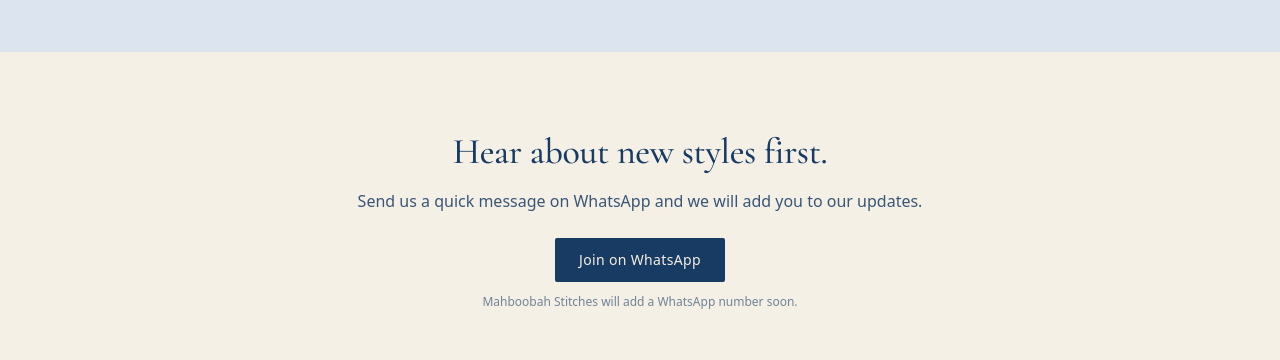
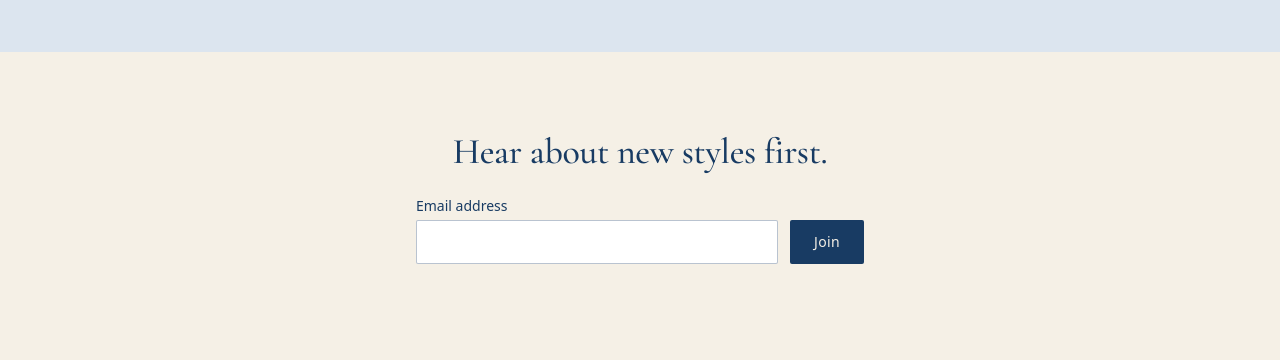
Before and after one commit to mahboobah1/mahboobahstitches, a React (Vite) app: page / in a window 1280 px wide. Shown: the part 1764-2124 px from the top of the page. Built offline with nearby package versions, Linux system fonts and the light colour scheme; no server answers.

Commit message:
Add files via upload

```diff
--- a/src/components/home/Newsletter.tsx
+++ b/src/components/home/Newsletter.tsx
@@ -1,27 +1,32 @@
-import { hasWhatsapp, site } from "../../config/site";
+import { useState, type FormEvent } from "react";
+import { hasWhatsapp } from "../../config/site";
+import { api } from "../../lib/api";
 import { generalEnquiryLink } from "../../lib/whatsapp";
+import { FormError, FormField } from "../FormField";
 
-/**
- * Email newsletters need an email service (a Phase 7 decision, to avoid paid tools).
- * Until then, customers can join updates through a WhatsApp message, which works today.
- */
 export function Newsletter() {
+  const [email, setEmail] = useState("");
+  const [done, setDone] = useState(false);
+  const [error, setError] = useState("");
+  const [busy, setBusy] = useState(false);
+  const submit = async (e: FormEvent) => {
+    e.preventDefault();
+    setBusy(true); setError("");
+    try { await api("/api/newsletter", { method: "POST", body: { email, source: "homepage" } }); setDone(true); }
+    catch (err) { setError(err instanceof Error ? err.message : "Could not sign you up."); } finally { setBusy(false); }
+  };
   return (
     <section className="section" aria-labelledby="news-title">
       <div className="wrap max-w-2xl text-center">
         <h2 id="news-title">Hear about new styles first.</h2>
-        <p className="mt-4 text-royal/85">
-          Send us a quick message on WhatsApp and we will add you to our updates.
-        </p>
-        <a
-          href={generalEnquiryLink("please add me to your updates about new styles.")}
-          target={hasWhatsapp() ? "_blank" : undefined}
-          rel="noopener noreferrer"
-          className="btn-primary mt-6"
-        >
-          Join on WhatsApp
-        </a>
-        {!hasWhatsapp() && <p className="mt-3 text-xs text-royal/60">{site.name} will add a WhatsApp number soon.</p>}
+        {done ? <p className="mt-4" role="status">Thank you! You are on the list.</p> : (
+          <form onSubmit={submit} className="mx-auto mt-6 flex max-w-md flex-col gap-3 sm:flex-row sm:items-end" noValidate>
+            <div className="flex-1 text-left"><FormField label="Email address" type="email" autoComplete="email" value={email} onChange={(e) => setEmail(e.target.value)} required /></div>
+            <button type="submit" className="btn-primary" disabled={busy || email.trim().length < 5}>{busy ? "Joining…" : "Join"}</button>
+          </form>
+        )}
+        {!done && <div className="mt-3"><FormError message={error} /></div>}
+        {hasWhatsapp() && <p className="mt-4 text-sm"><a className="link-line" href={generalEnquiryLink("please add me to your updates about new styles.")} target="_blank" rel="noopener noreferrer">Prefer WhatsApp?</a></p>}
       </div>
     </section>
   );
--- a/src/components/home/Testimonials.tsx
+++ b/src/components/home/Testimonials.tsx
@@ -1,18 +1,21 @@
-import { reviews } from "../../data/reviews";
+import { useEffect, useState } from "react";
+import { api } from "../../lib/api";
+import { Stars } from "../Reviews";
 
-/** Hidden until genuine reviews exist (see src/data/reviews.ts). */
+interface R { rating: number; title: string | null; body: string; author: string; product: string }
+
+/** Real, approved customer reviews only. The section stays hidden until there are some. */
 export function Testimonials() {
-  if (reviews.length === 0) return null;
+  const [rows, setRows] = useState<R[]>([]);
+  useEffect(() => { api<{ reviews: R[] }>("/api/reviews/featured").then((d) => setRows(d.reviews.slice(0, 3))).catch(() => undefined); }, []);
+  if (rows.length === 0) return null;
   return (
-    <section className="section" aria-labelledby="reviews-title">
+    <section className="section" aria-labelledby="reviews-home">
       <div className="wrap">
-        <h2 id="reviews-title">What customers say</h2>
+        <h2 id="reviews-home">What customers say</h2>
         <div className="mt-8 grid gap-8 md:grid-cols-3">
-          {reviews.map((r) => (
-            <figure key={r.id}>
-              <blockquote className="font-display text-2xl leading-snug">{r.text}</blockquote>
-              <figcaption className="mt-3 text-sm text-royal/75">{r.author}</figcaption>
-            </figure>
+          {rows.map((r, i) => (
+            <figure key={i}><Stars n={r.rating} /><blockquote className="mt-2 font-display text-2xl leading-snug">{r.body.length > 180 ? r.body.slice(0, 177) + "…" : r.body}</blockquote><figcaption className="mt-3 text-sm text-royal/75">{r.author} · {r.product}</figcaption></figure>
           ))}
         </div>
       </div>
```
